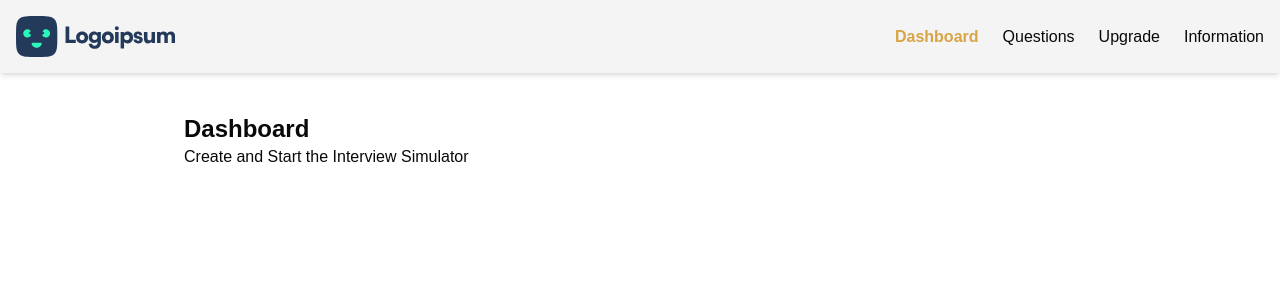
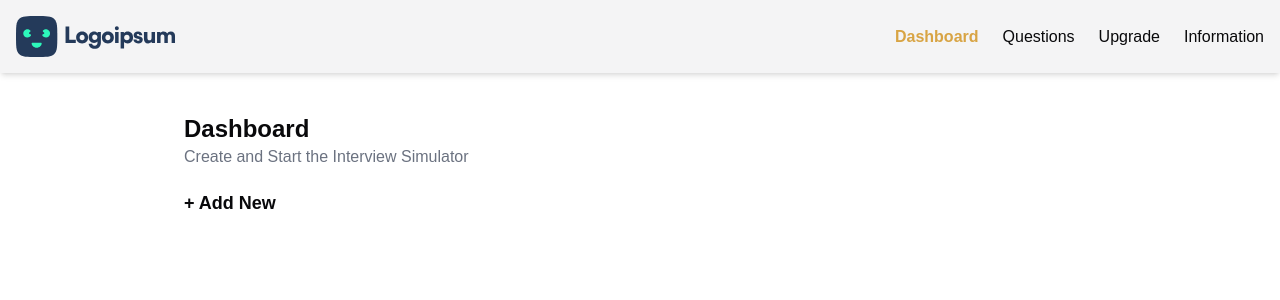
Before and after one commit to SahilChand1104/Full-Stack-AI-Interview-Simulator, a Next.js app: page /dashboard in a window 1280 px wide. Shown: the top 300 px of the page. Built offline with nearby package versions, Linux system fonts and the light colour scheme.

Commit message:
Added a add new button

```diff
--- a/app/dashboard/_components/AddNewInterview.jsx
+++ b/app/dashboard/_components/AddNewInterview.jsx
@@ -2,7 +2,11 @@ import React from 'react'
 
 function AddNewInterview() {
   return (
-    <div>AddNewInterview</div>
+    <div>
+        <div>
+            <h2 className='font-bold text-lg'>+ Add New</h2>
+        </div>
+    </div>
   )
 }
 
--- a/app/dashboard/page.jsx
+++ b/app/dashboard/page.jsx
@@ -1,13 +1,17 @@
 import { UserButton } from '@clerk/nextjs'
 import React from 'react'
+import AddNewInterview from './_components/AddNewInterview'
 
 function Dashboard() {
   return (
     <div className='p-10'>
 
       <h2 className='font-bold text-2xl'>Dashboard</h2>
-      <h2>Create and Start the Interview Simulator</h2>
+      <h2 className='text-gray-500'>Create and Start the Interview Simulator</h2>
 
+      <div className='grid grid-cols-1 md:grid-cols-3 my-5'>
+        <AddNewInterview/>
+      </div>
     </div>
   )
 }
```
